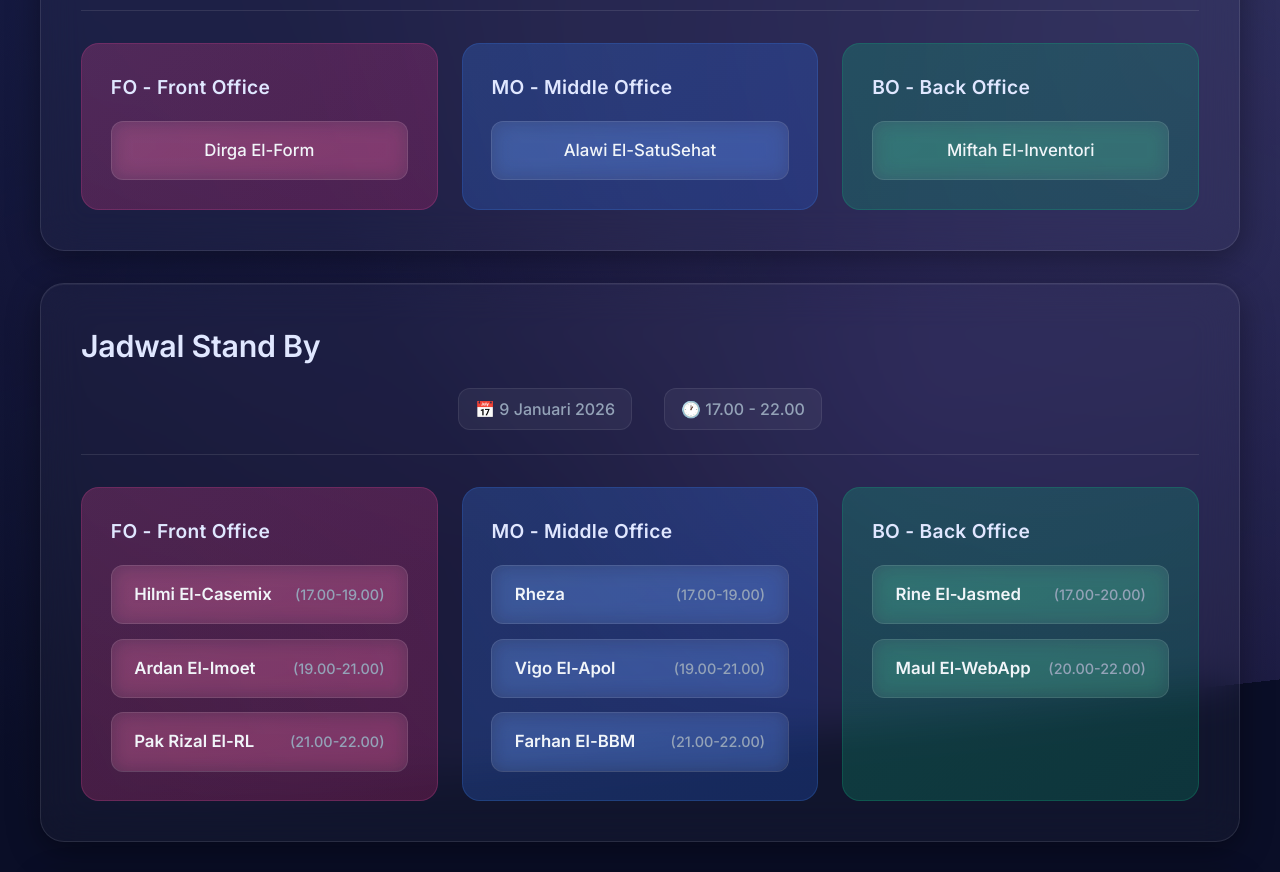
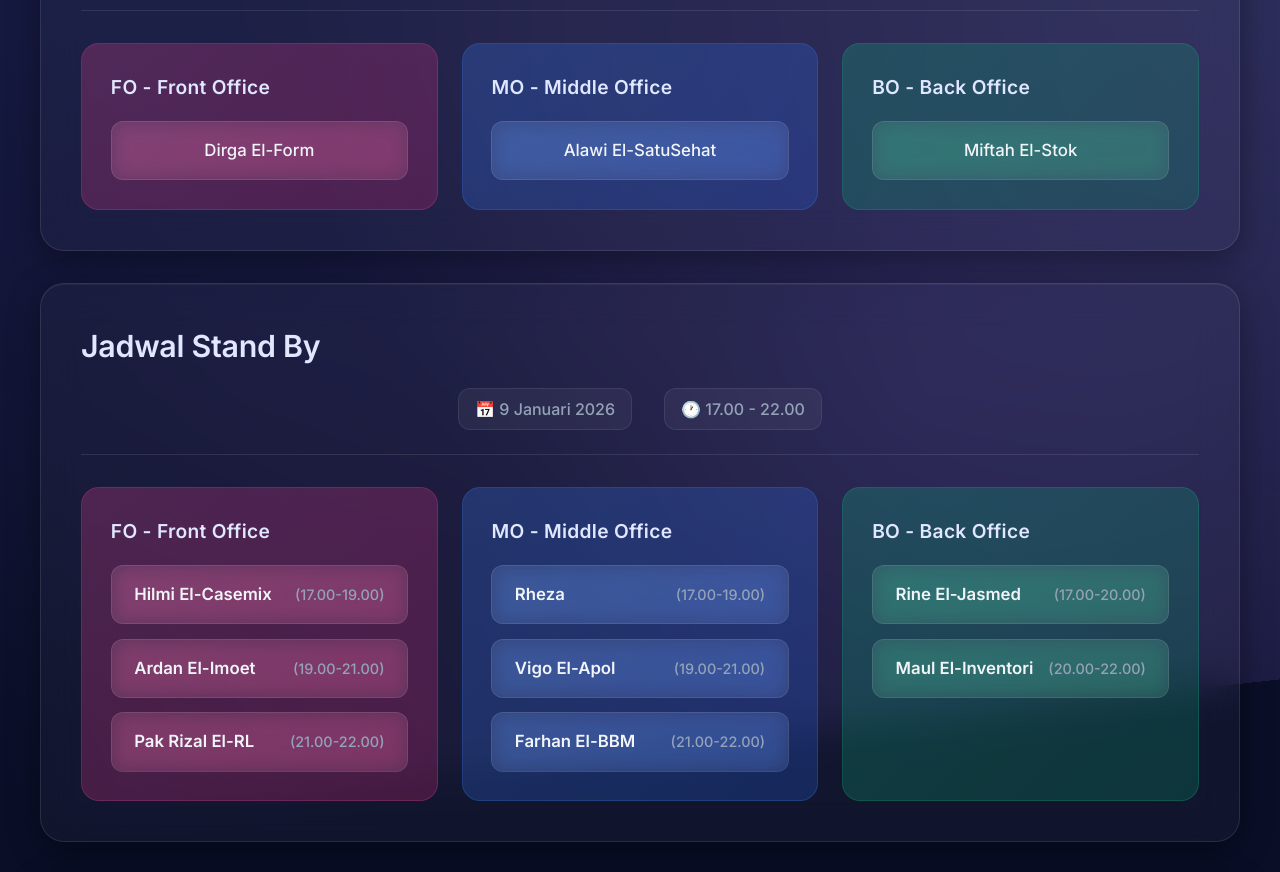
Before and after one commit to MaulanaRhezaArdiansyah/stand-by-schedule, a React (Vite) app: page / in a window 1280 px wide. Shown: the part 480-1352 px from the top of the page. Built offline with nearby package versions, Linux system fonts and the light colour scheme.

Commit message:
fix: title

```diff
--- a/src/App.tsx
+++ b/src/App.tsx
@@ -33,7 +33,7 @@ function App() {
       roles: {
         FO: 'Dirga El-Form',
         MO: 'Alawi El-SatuSehat',
-        BO: 'Miftah El-Inventori'
+        BO: 'Miftah El-Stok'
       }
     },
     {
@@ -53,7 +53,7 @@ function App() {
         ],
         BO: [
           { name: 'Rine El-Jasmed', time: '17.00-20.00' },
-          { name: 'Maul El-WebApp', time: '20.00-22.00' }
+          { name: 'Maul El-Inventori', time: '20.00-22.00' }
         ]
       }
     }
```
